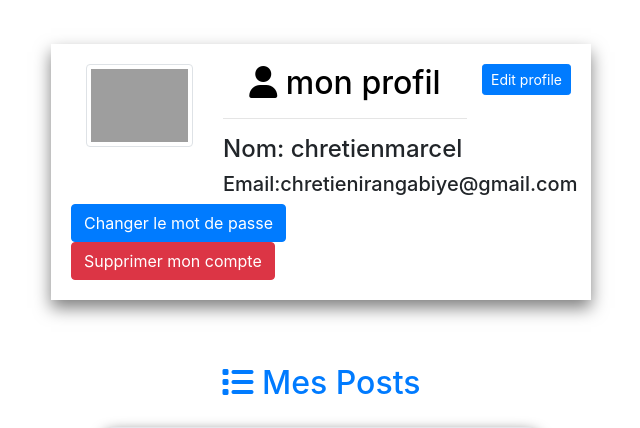
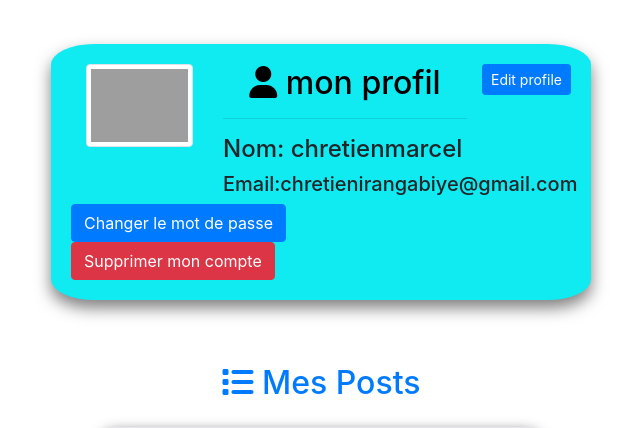
Before and after one commit to chretienMarcel/avendre2, a Django app: page /profile/ in a window 1280 px wide. Shown: the part 92-520 px from the top of the page, without its empty margins (319-959 px from the left). Run offline with Django 5.2, Linux system fonts and the light colour scheme; a user stored in the database is signed in; data comes from the database, SQL or seed files in the repository; some libraries are stand-ins or nearby versions; grey boxes are pictures that could not be loaded.

Commit message:
Ajouter profile.html

```diff
--- a/blog/templates/users/profile.html
+++ b/blog/templates/users/profile.html
@@ -34,6 +34,8 @@
 <style>
     .card-shadow-lg {
         box-shadow: 0 0.5rem 1rem rgba(0, 0, 0, 0.5);
+        border-radius: 8%;
+        background-color: rgb(16, 234, 241);
 
     }
 </style>
```
